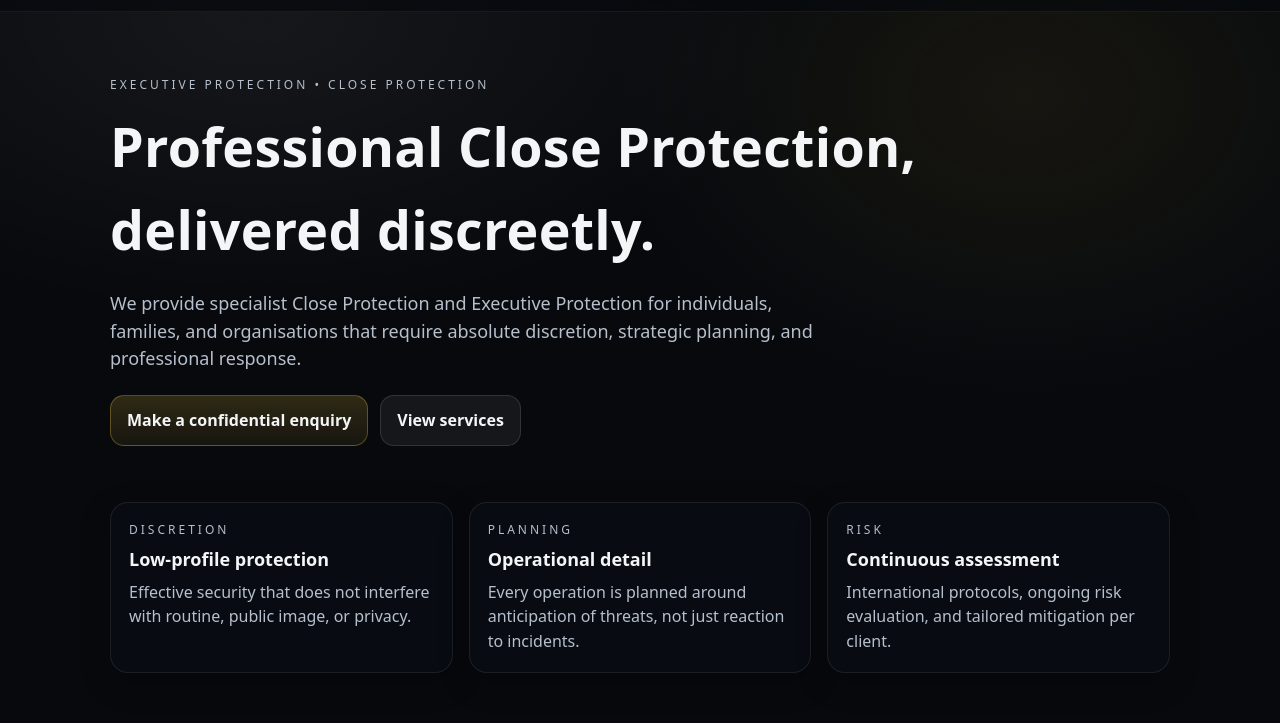
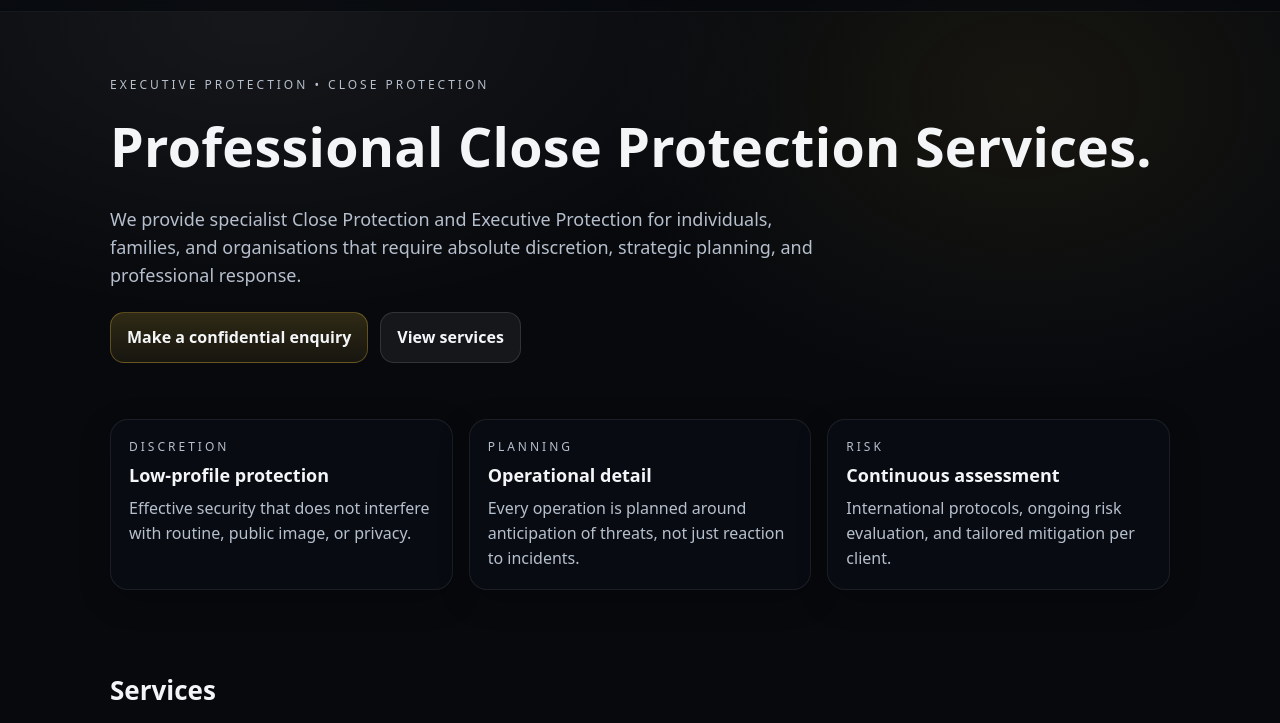
Before and after one commit to Southbank-software/lusitano-security-group-site, a plain HTML site: page index.html in a window 1280 px wide. Shown: the part 64-787 px from the top of the page. Drawn offline with Linux system fonts and the light colour scheme.

Commit message:
Changed the picture and small change to the text

```diff
--- a/index.html
+++ b/index.html
@@ -41,7 +41,7 @@
 
 <section class="hero">
   <div class="kicker">EXECUTIVE PROTECTION • CLOSE PROTECTION</div>
-  <h1>Professional Close Protection, delivered discreetly.</h1>
+  <h1>Professional Close Protection Services.</h1>
   <p class="lead">
     We provide specialist Close Protection and Executive Protection for individuals, families, and organisations that require
     absolute discretion, strategic planning, and professional response.
```
Also changed, not shown: assets/img/pedro-alves.jpg.
